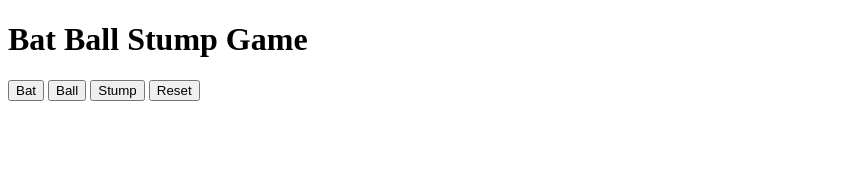
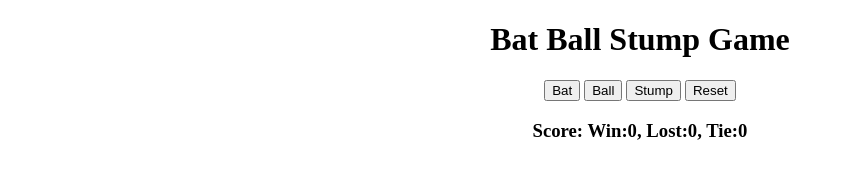
Before and after one commit to tusharrrrr-04/Project-Cricket-Game, a plain HTML site: page index.html in a window 1280 px wide. Shown: the whole page, without its empty margins (0-844 px from the left). Drawn offline with Linux system fonts and the light colour scheme.

Commit message:
Fixed Code

```diff
--- a/index.html
+++ b/index.html
@@ -5,6 +5,11 @@
   <meta charset="UTF-8">
   <meta name="viewport" content="width=device-width, initial-scale=1.0">
   <title>Cricket Game</title>
+  <style>
+    body{
+      text-align: center;
+    }
+  </style>
 </head>
 
 <body>
@@ -32,6 +37,11 @@
       resetScore();
   ">Reset</button>
 
+  <h3 id="user-move"></h3>
+  <h3 id="computer-move"></h3>
+  <h3 id="result"></h3>
+  <h3 id="score"></h3>
+
   <script>
     let scoreStr = localStorage.getItem('Score');
     let score;
@@ -45,8 +55,9 @@
       };
 
       score.displayScore = function () {
-        return `Win:${score.win}, Lost:${score.lost}, Tie:${score.tie}`;
+        return `Score: Win:${score.win}, Lost:${score.lost}, Tie:${score.tie}`;
       };
+      showResult();
     }
 
     function generateComputerChoice() {
@@ -100,9 +111,11 @@
 
     function showResult(userMove, computerMove, result) {
       localStorage.setItem('Score', JSON.stringify(score));
-      alert(`You have chosen ${userMove}. Computer choice is ${computerMove}
-      ${result}
-      ${score.displayScore()}`);
+
+      document.querySelector('#user-move').innerText = userMove ? `You have chosen ${userMove}` : '';
+      document.querySelector('#computer-move').innerText = computerMove ? `Computer choice is ${computerMove}` : '';
+      document.querySelector('#result').innerText = result || '';
+      document.querySelector('#score').innerText = score.displayScore();
     }
   </script>
 </body>
```
